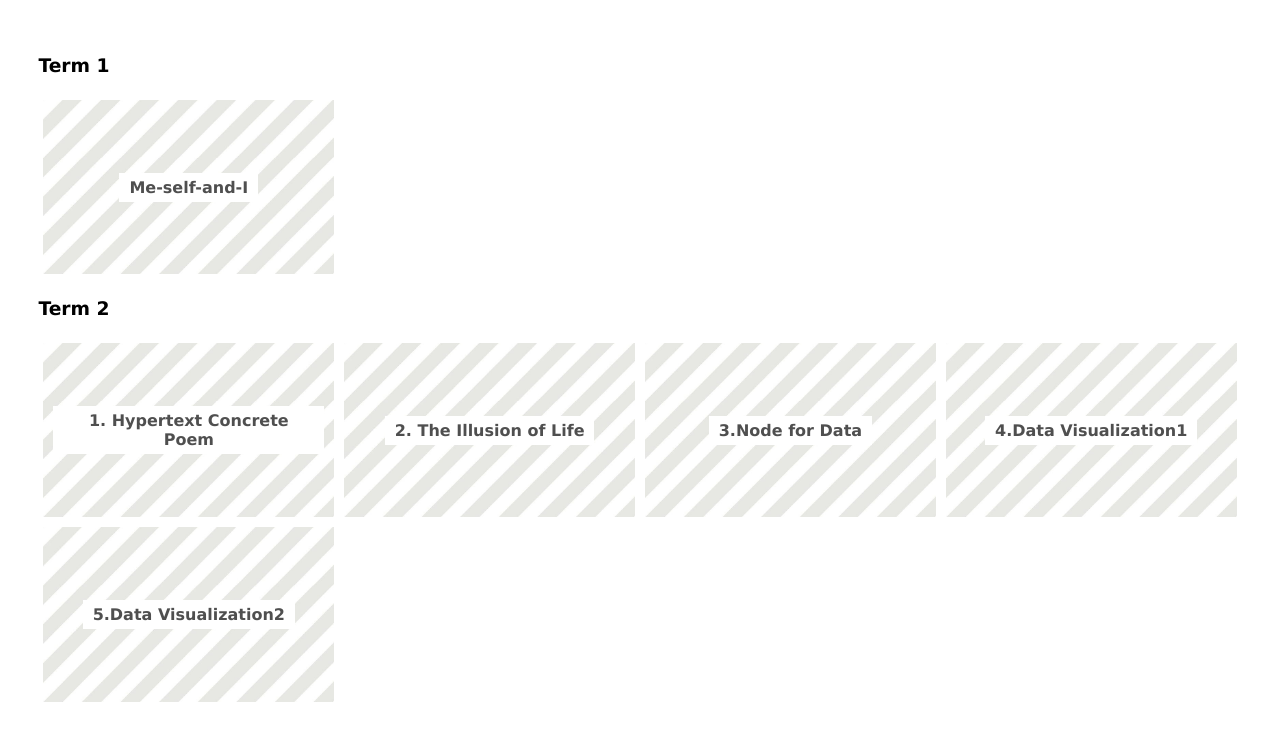
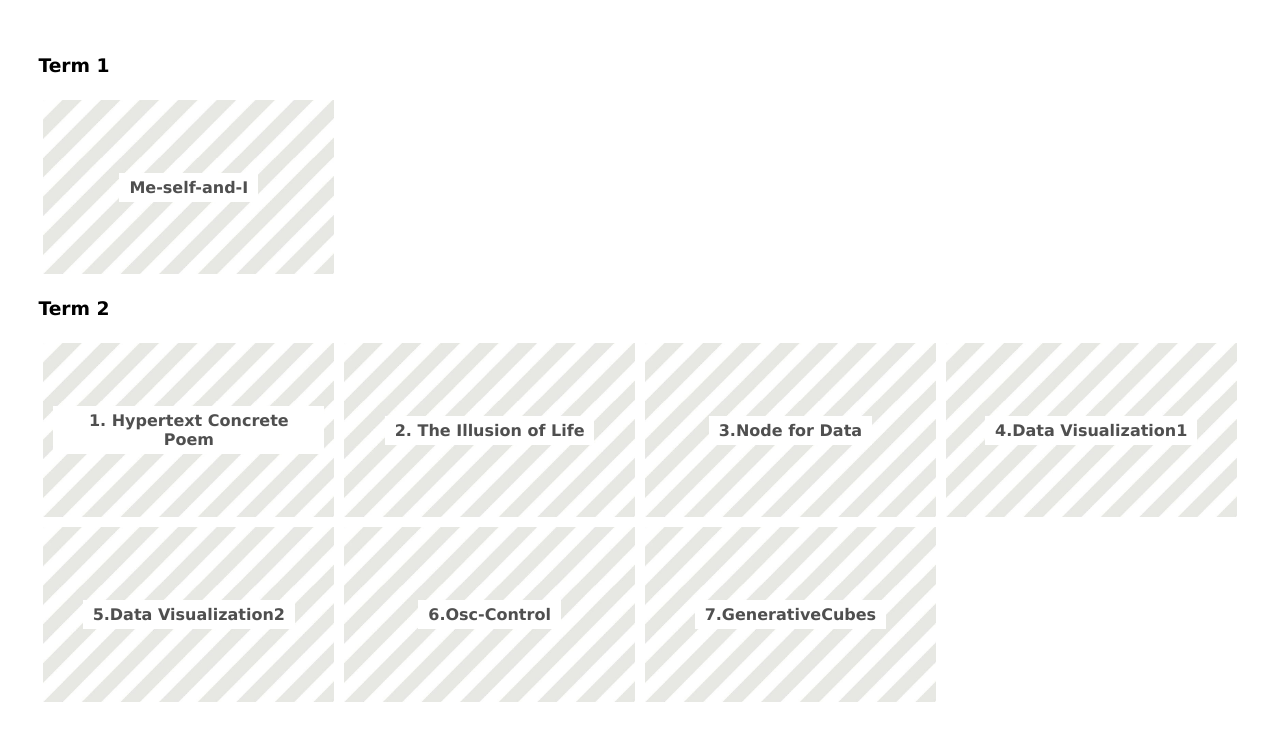
Before and after one commit to Kraune233/wcc-portfolio, a plain HTML site: page index.html in a window 1280 px wide. Shown: the part 77-818 px from the top of the page. Drawn offline with Linux system fonts and the light colour scheme.

Commit message:
added into the template

```diff
--- a/index.html
+++ b/index.html
@@ -61,6 +61,18 @@
                     </a>
                 </div>
 
+                <div class="flex-item">
+                    <a href="https://kraune233.github.io/WaveCube/">
+                        <h4>6.Osc-Control</h4>
+                    </a>
+                </div>
+
+                <div class="flex-item">
+                    <a href="#">
+                        <h4>7.GenerativeCubes</h4>
+                    </a>
+                </div>
+
                     <!-- Keep adding per week -->
 
 
```
